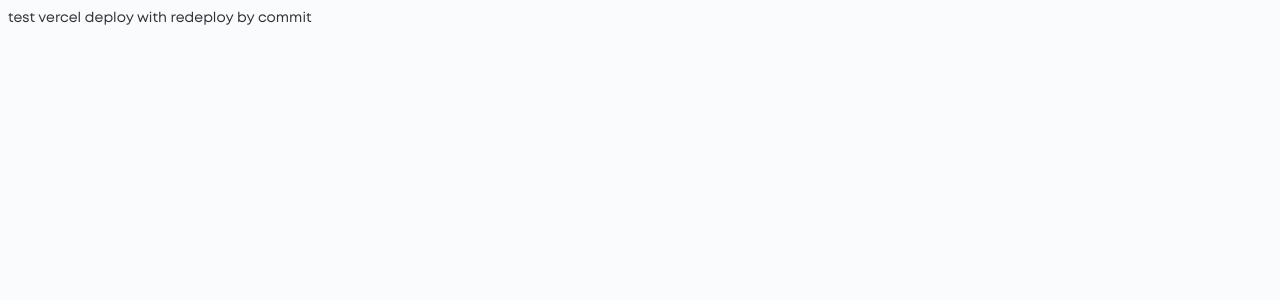
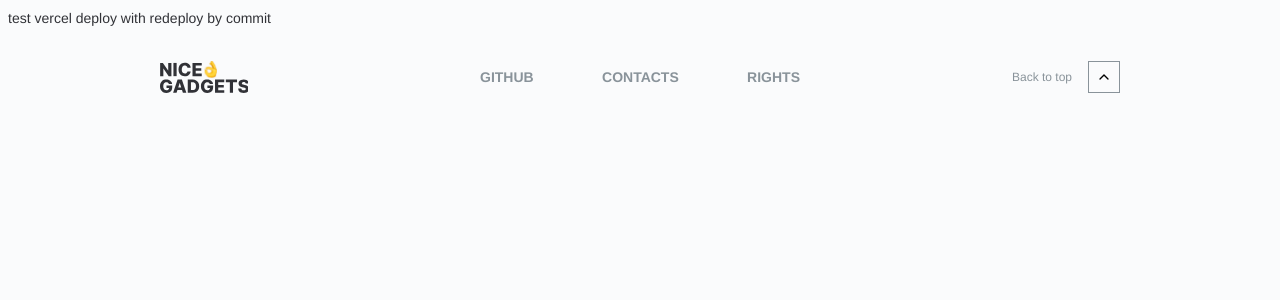
Before and after one commit to fe-nov23-Skynet/product_catalog, a React (Create React App) app: page / in a window 1280 px wide. Shown: the top 300 px of the page. Built offline with nearby package versions, Linux system fonts and the light colour scheme.

Commit message:
footer basic create

```diff
--- a/src/App.tsx
+++ b/src/App.tsx
@@ -1,7 +1,10 @@
+import { Footer } from './components/Footer/Footer';
+
 function App() {
   return (
     <div className="App">
       test vercel deploy with redeploy by commit
+      <Footer />
     </div>
   );
 }
--- /dev/null
+++ b/src/components/Footer/Footer.tsx
@@ -0,0 +1,24 @@
+import './footer.scss';
+
+export const Footer = () => (
+  <div className="container">
+    <footer className="footer">
+      <div className="footer__logo">
+        {/* eslint-disable-next-line */}
+        <a href="#" />
+      </div>
+      <div className="footer__links">
+        {/* eslint-disable-next-line */}
+        <a href="#">github</a>
+        {/* eslint-disable-next-line */}
+        <a href="#">contacts</a>
+        {/* eslint-disable-next-line */}
+        <a href="#">rights</a>
+      </div>
+      <div className="footer__go-top go-top">
+        <div className="go-top__title">Back to top</div>
+        <div className="go-top__icon" />
+      </div>
+    </footer>
+  </div>
+);
--- /dev/null
+++ b/src/components/Footer/footer.scss
@@ -0,0 +1,81 @@
+@import '../../styles/variables/theme_colors.scss';
+
+.footer {
+  // width: 100%;
+  max-width: 1440px;
+  display: grid;
+  grid-template-columns: 1fr 1fr 1fr;
+  justify-content: space-between;
+
+  padding: 32px 0;
+  color: $color-secondary;
+
+  &__logo {
+    width: 88px;
+    height: 32px;
+    background-image: url('../../styles/nice_gadgets_logo.svg');
+  }
+
+  &__links {
+    text-transform: uppercase;
+    display: flex;
+    justify-content: space-between;
+    align-items: center;
+
+    & a {
+      color: $color-secondary;
+      font-size: 14px;
+      font-weight: bold;
+      line-height: 14px;
+    }
+  }
+
+  &__go-top {
+    align-self: center;
+    justify-self: flex-end;
+    display: flex;
+    justify-content: end;
+    align-items: center;
+    gap: 16px;
+  }
+
+
+  @media (max-width: 576px) {
+    padding: 32px 16px;
+    display: flex;
+    flex-direction: column;
+    align-items: flex-start;
+    gap: 32px;
+
+    &__links {
+      flex-direction: column;
+      gap: 16px;
+      align-items: flex-start;
+    }
+
+    &__go-top {
+      align-self: center;
+    }
+  }
+}
+
+.go-top {
+  &__title {
+    font-size: 12px;
+    line-height: 12px;
+  }
+
+  &__icon {
+    box-sizing: border-box;
+    width: 32px;
+    height: 32px;
+    background-image: url('../../styles/icons/chevron_arrow_up.svg');
+    background-position: center;
+    background-repeat: no-repeat;
+    border: 1px solid $color-secondary;
+
+    &:hover {
+      border: 1px solid #000;
+    }
+  }
+}
--- /dev/null
+++ b/src/components/Footer/index.ts
@@ -0,0 +1 @@
+export * from './Footer';
--- a/src/index.scss
+++ b/src/index.scss
@@ -1,18 +1,20 @@
 @import 'styles/variables/theme_colors.scss';
 
 @font-face {
-  font-family: "Mont-Regular";
+  font-family: "Mont";
   src: url('styles/fonts/Mont-Regular.otf');
 }
 
 @font-face {
-  font-family: "Monts-Bold";
+  font-family: "Mont";
   src: url('styles/fonts/Mont-Bold.otf');
+  font-weight: 600;
 }
 
 @font-face {
-  font-family: "Mont-Semibold";
+  font-family: "Mont";
   src: url('styles/fonts/Mont-SemiBold.otf');
+  font-weight: 500;
 }
 
 html {
@@ -27,3 +29,27 @@ html {
 body {
   background-color: $color-bg;
 }
+
+a {
+  text-decoration: none;
+}
+
+.container {
+  padding-inline: 152px;
+
+  @media (max-width: 1200px) {
+    padding-inline: 122px;
+  }
+
+  @media (max-width: 1000px) {
+    padding-inline: 92px;
+  }
+
+  @media (max-width: 860px) {
+    padding-inline: 62px;
+  }
+
+  @media (max-width: 720px) {
+    padding-inline: 32px;
+  }
+}
```
Also changed, not shown: src/styles/icons/chevron_arrow_up.svg, 1 other file (tests, documents, lock files or other folders).
